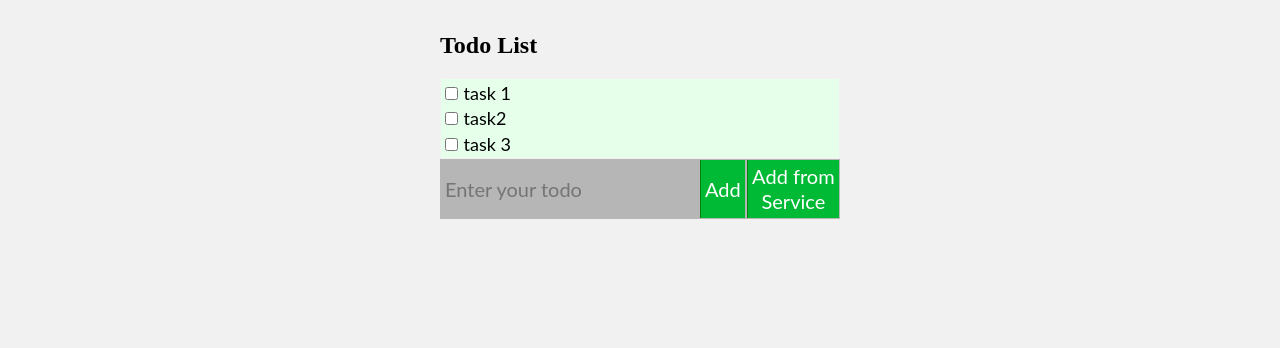
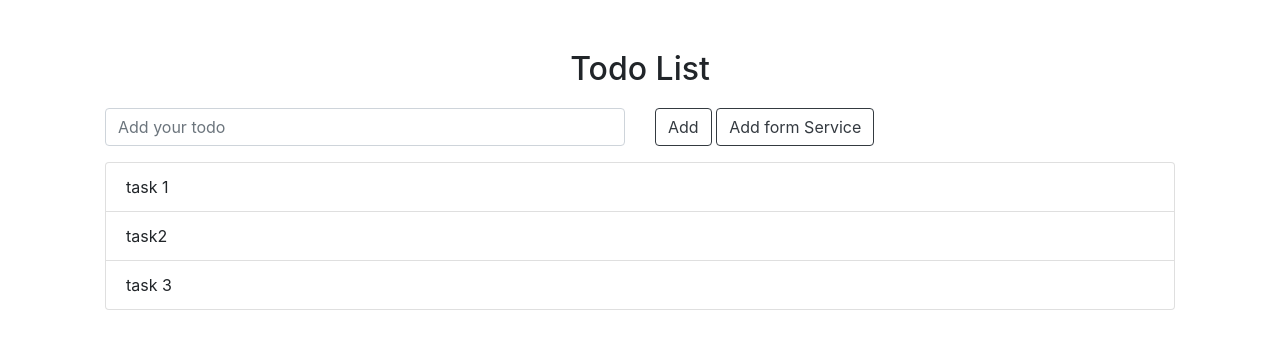
Before and after one commit to InduminiAyomi/todo-redux-saga, a React (Create React App) app: page / in a window 1280 px wide. Shown: the top 348 px of the page. Built offline with nearby package versions, Linux system fonts and the light colour scheme.

Commit message:
Added styles

```diff
--- a/public/index.html
+++ b/public/index.html
@@ -13,6 +13,7 @@
       user's mobile device or desktop. See https://developers.google.com/web/fundamentals/web-app-manifest/
     -->
   <link rel="manifest" href="%PUBLIC_URL%/manifest.json" />
+
   <!--
       Notice the use of %PUBLIC_URL% in the tags above.
       It will be replaced with the URL of the `public` folder during the build.
@@ -22,7 +23,19 @@
       work correctly both with client-side routing and a non-root public URL.
       Learn how to configure a non-root public URL by running `npm run build`.
     -->
+  <link rel="stylesheet" href="https://stackpath.bootstrapcdn.com/bootstrap/4.2.1/css/bootstrap.min.css"
+    integrity="sha384-GJzZqFGwb1QTTN6wy59ffF1BuGJpLSa9DkKMp0DgiMDm4iYMj70gZWKYbI706tWS" crossorigin="anonymous">
   <title>React App</title>
+
+  <script src="https://code.jquery.com/jquery-3.3.1.slim.min.js"
+    integrity="sha384-q8i/X+965DzO0rT7abK41JStQIAqVgRVzpbzo5smXKp4YfRvH+8abtTE1Pi6jizo"
+    crossorigin="anonymous"></script>
+  <script src="https://cdnjs.cloudflare.com/ajax/libs/popper.js/1.14.6/umd/popper.min.js"
+    integrity="sha384-wHAiFfRlMFy6i5SRaxvfOCifBUQy1xHdJ/yoi7FRNXMRBu5WHdZYu1hA6ZOblgut"
+    crossorigin="anonymous"></script>
+  <script src="https://stackpath.bootstrapcdn.com/bootstrap/4.2.1/js/bootstrap.min.js"
+    integrity="sha384-B0UglyR+jN6CkvvICOB2joaf5I4l3gm9GU6Hc1og6Ls7i6U/mkkaduKaBhlAXv9k"
+    crossorigin="anonymous"></script>
 </head>
 
 <body>
--- a/src/App.css
+++ b/src/App.css
@@ -1,89 +1,11 @@
-body {
-  background: #f1f1f1;
-  margin-top: 2rem;
+.todo-list {
+  background-color: #fff;
+  padding: 20px 20px 10px 20px;
+  margin-top: 30px;
 }
 
-.tasker ul,
-.tasker li,
-.tasker button,
-.tasker input {
-  padding: 1px 1px 1px 1px;
-  margin: 1px 1px 1px 1px;
-  list-style-type: none;
-  border: none;
-  outline: none;
-  background: transparent;
+.todo-list h2 {
+  margin: 0;
+  padding-bottom: 20px;
+  text-align: center;
 }
-
-.todo-header button,
-.todo-lists .task button {
-  transition: all 0.2s ease;
-  -webkit-transition: all 0.2s ease;
-}
-
-.tasker {
-  max-width: 400px;
-  margin: 0 auto;
-}
-
-.tasker ul {
-  background: #e6ffeb;
-}
-
-.tasker li,
-.tasker button,
-.tasker input {
-  font: 18px/1.25em 'Lato', sans-serif;
-}
-
-.todo-header {
-  display: inline-flex;
-  background: #b6b6b6;
-  justify-content: space-between;
-  width: 100%;
-}
-
-#input-task {
-  color: white;
-}
-
-.todo-header input,
-.todo-header button {
-  color: #fff;
-  box-sizing: border-box;
-  font-size: 1.25em;
-  padding: 4px;
-}
-
-.todo-header input {
-  flex-grow: 2;
-}
-
-.todo-header button {
-  background: #00b934;
-  border-left: 1px solid #098009;
-}
-
-.todo-header button:hover {
-  background: #5cb85c;
-}
-
-.todo-lists .task {
-  display: block;
-  position: relative;
-  padding: 14px 40px 14px 14px;
-  border-bottom: 1px solid rgba(0, 0, 0, 0.1);
-}
-
-.todo-lists .task input {
-  margin-right: 10px;
-}
-
-.todo-lists .task button {
-  color: #cdcdcd;
-  margin: 14px;
-  position: absolute;
-  top: 0;
-  right: 0;
-  opacity: 0;
-}
--- a/src/App.js
+++ b/src/App.js
@@ -4,10 +4,16 @@ import AddTodo from './components/AddTodo';
 
 const App = () => {
   return (
-    <div className='tasker'>
-      <h2 className='title'>Todo List</h2>
-      <TodoList />
-      <AddTodo />
+    <div className='container todo-list'>
+      <div className='col'>
+        <div className='row-md-6'>
+          <h2 className='title'>Todo List</h2>
+          <AddTodo />
+        </div>
+        <div className='row-md-6'>
+        <TodoList />
+        </div>
+      </div>
     </div>
   );
 };
--- a/src/components/AddTodo.js
+++ b/src/components/AddTodo.js
@@ -9,6 +9,7 @@ class AddTodo extends React.Component {
     this.state = { input: '' };
     this.handleAddTodo = this.handleAddTodo.bind(this);
     this.handleAddTodoFromService = this.handleAddTodoFromService.bind(this);
+    this.handleSubmit = this.handleSubmit.bind(this);
   }
 
   updateInput = input => {
@@ -28,23 +29,44 @@ class AddTodo extends React.Component {
     this.setState({ input: '' });
   };
 
+  handleSubmit = e => {
+    e.preventDefault();
+  };
+
   render() {
     return (
-      <div className='todo-header'>
+      <>
+        <div className='row'>
+          <div className='col-md-6'>
+            <form onSubmit={this.handleSubmit}>
+              <div className='form-group'>
                 <input
                   type='text'
-          className='input-task'
-          placeholder='Enter your todo'
+                  className='form-control'
+                  id='input-todo'
+                  placeholder='Add your todo'
                   onChange={e => this.updateInput(e.target.value)}
                   value={this.state.input}
                 />
-        <button className='add-task' onClick={this.handleAddTodo}>
+              </div>
+            </form>
+          </div>
+          <div className='col-md-6'>
+            <button
+              type='button'
+              className='btn btn-outline-dark'
+              onClick={this.handleAddTodo}>
               Add
-        </button>
-        <button onClick={this.handleAddTodoFromService}>
-          Add from Service
+            </button>{' '}
+            <button
+              type='button'
+              className='btn btn-outline-dark'
+              onClick={this.handleAddTodoFromService}>
+              Add form Service
             </button>
           </div>
+        </div>
+      </>
     );
   }
 }
--- a/src/components/Todo.js
+++ b/src/components/Todo.js
@@ -4,12 +4,7 @@ import PropTypes from 'prop-types';
 const Todo = ({ todo }) => {
   const { content } = todo || {};
   if (content.trim()) {
-    return (
-      <li className="todo-item">
-        <input type='checkbox' />
-        <span> {content} </span>
-      </li>
-    );
+    return <li className='list-group-item'>{content}</li>;
   }
   return null;
 };
--- a/src/components/TodoList.js
+++ b/src/components/TodoList.js
@@ -8,7 +8,7 @@ import Todo from './Todo';
 
 const TodoList = ({ allTodos }) => {
   return (
-    <ul>
+    <ul className='list-group'>
       {allTodos && allTodos.length
         ? allTodos.map((todo, index) => {
             return <Todo key={index} todo={todo} />;
```
Also changed, not shown: 1 other file (tests, documents, lock files or other folders). Lines whose indentation alone changed are shown as unchanged.
